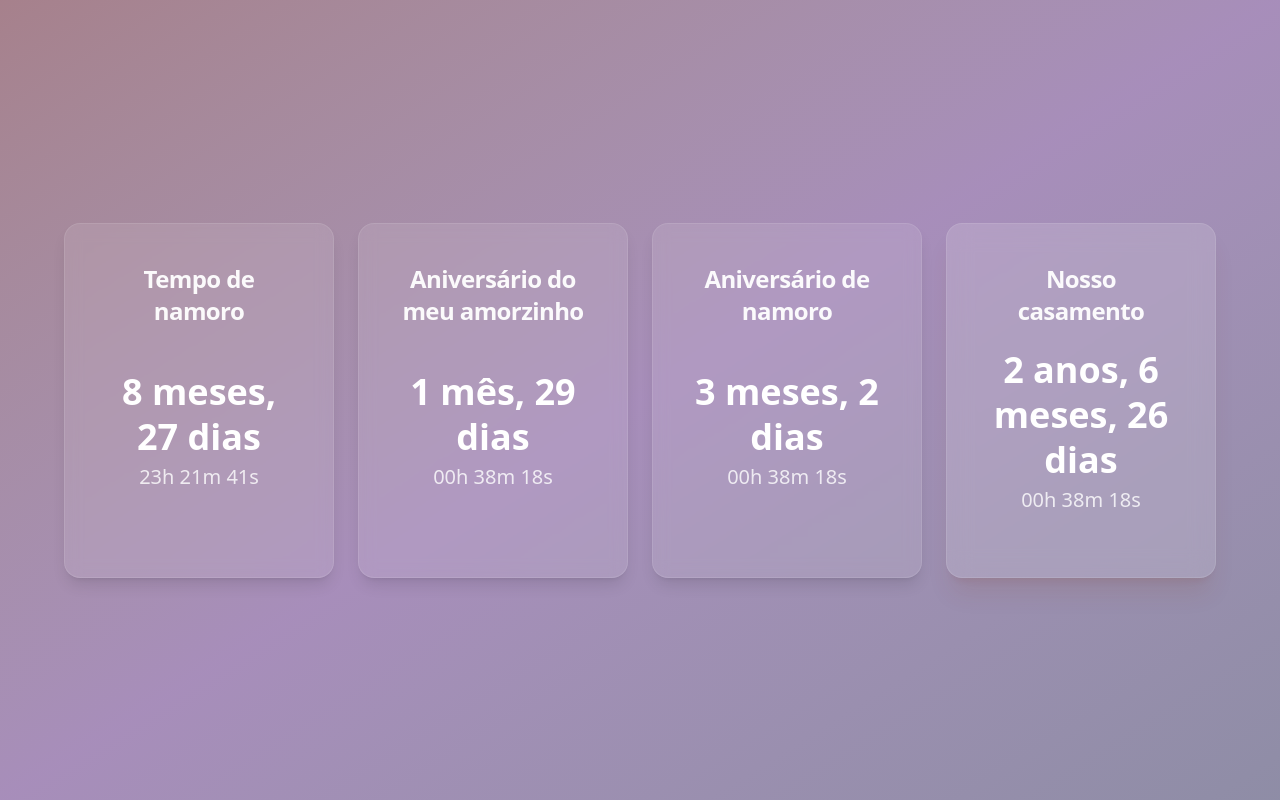
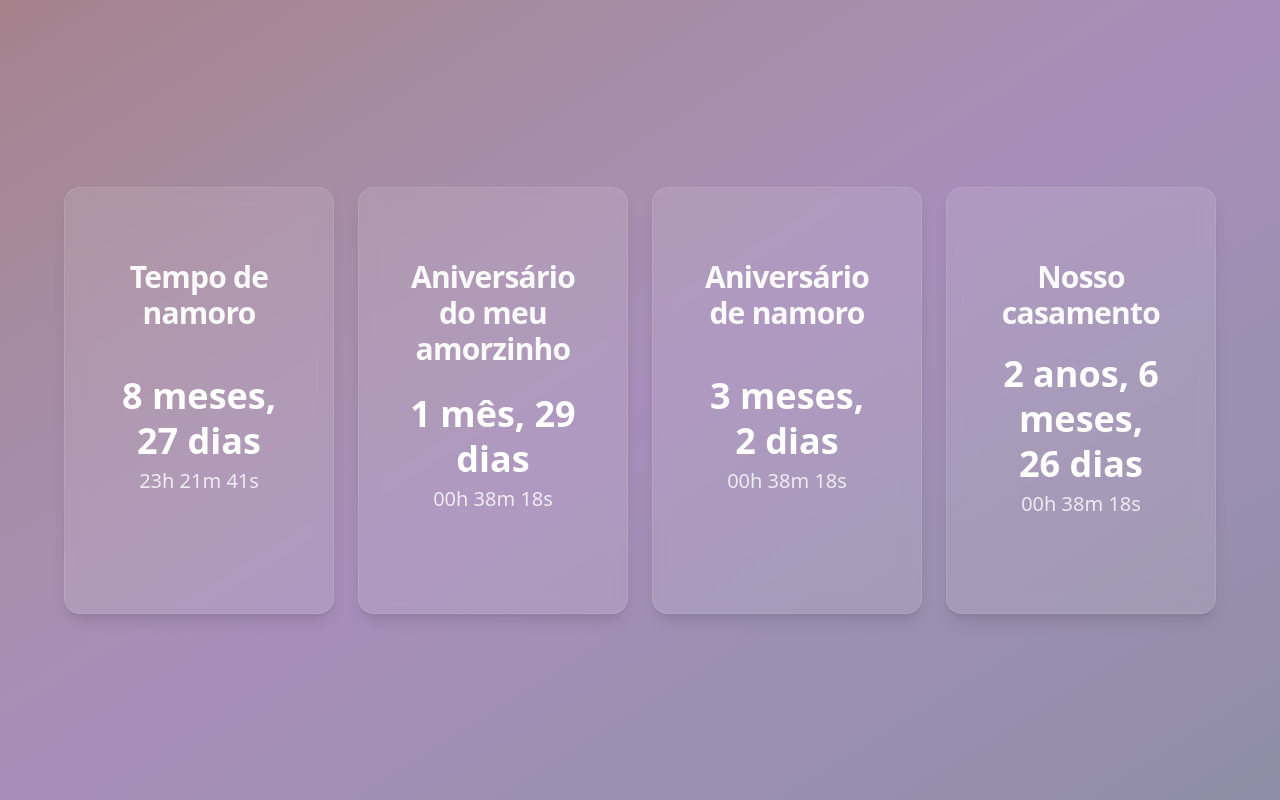
Before and after one commit to FilipeDev-PT/Relationship, a React (Vite) app: page / in a window 1280 px wide. Built offline with nearby package versions, Linux system fonts and the light colour scheme.

Commit message:
Projeto inicial: ajuste de resposividade

```diff
--- a/src/components/CounterCard/CounterCard.tsx
+++ b/src/components/CounterCard/CounterCard.tsx
@@ -33,8 +33,8 @@ export function CounterCard({
 
   const cardClasses =
     variant === "highlight"
-      ? "rounded-2xl ring-1 ring-white/10 ring-inset bg-white/15 backdrop-blur-md shadow-xl shadow-amber-900/10 w-full h-full min-h-[16vh] flex flex-col items-center justify-center p-6 sm:p-8 md:p-10"
-      : "rounded-2xl ring-1 ring-white/10 ring-inset bg-white/10 backdrop-blur-sm shadow-lg w-full h-full min-h-[16vh] flex flex-col items-center justify-center p-6 sm:p-8 md:p-10";
+      ? "rounded-2xl ring-1 ring-white/10 ring-inset bg-white/15 backdrop-blur-md shadow-xl shadow-amber-900/10 w-full h-full min-h-[16vh] flex flex-col items-center justify-center py-6 sm:py-10 md:py-18 px-8 sm:px-10 md:px-12"
+      : "rounded-2xl ring-1 ring-white/10 ring-inset bg-white/10 backdrop-blur-sm shadow-lg w-full h-full min-h-[16vh] flex flex-col items-center justify-center py-6 sm:py-10 md:py-18 px-8 sm:px-10 md:px-12";
 
   return (
     <article
@@ -43,7 +43,7 @@ export function CounterCard({
     >
       <h2
         id={`counter-title-${title.replace(/\s/g, "-")}`}
-        className="text-xl md:text-2xl font-semibold text-white/95 mb-4 sm:mb-5 text-center tracking-tight"
+        className="text-xl md:text-3xl font-semibold text-white/95 mb-4 sm:mb-5 text-center tracking-tight"
       >
         {title}
       </h2>
@@ -51,7 +51,7 @@ export function CounterCard({
       <div className="text-center w-full min-h-[4.5rem] flex flex-col items-center justify-center gap-1 mb-4 sm:mb-6 flex-1">
         {hasDateTimeSplit && datePart != null && timePart != null ? (
           <>
-            <span className="text-2xl sm:text-3xl md:text-4xl font-bold text-white leading-tight tabular-nums">
+            <span className="text-xl sm:text-2xl md:text-4xl font-bold text-white leading-tight tabular-nums">
               {datePart}
             </span>
             <span className="text-base sm:text-lg md:text-xl font-medium text-white/80 tabular-nums">
@@ -59,7 +59,7 @@ export function CounterCard({
             </span>
           </>
         ) : (
-          <span className="text-2xl sm:text-3xl md:text-4xl font-bold text-white leading-tight tabular-nums">
+          <span className="text-xl sm:text-3xl md:text-4xl font-bold text-white leading-tight tabular-nums">
             {children}
           </span>
         )}
--- a/src/pages/HomePage.tsx
+++ b/src/pages/HomePage.tsx
@@ -60,7 +60,6 @@ export function HomePage() {
           route={ROUTES.CASAMENTO}
           buttonLabel="Ir para o dia"
           showButton={countdownWedding.isTodayOrPast}
-          variant="highlight"
         >
           {formatCountdown(countdownWedding)}
         </CounterCard>
```
